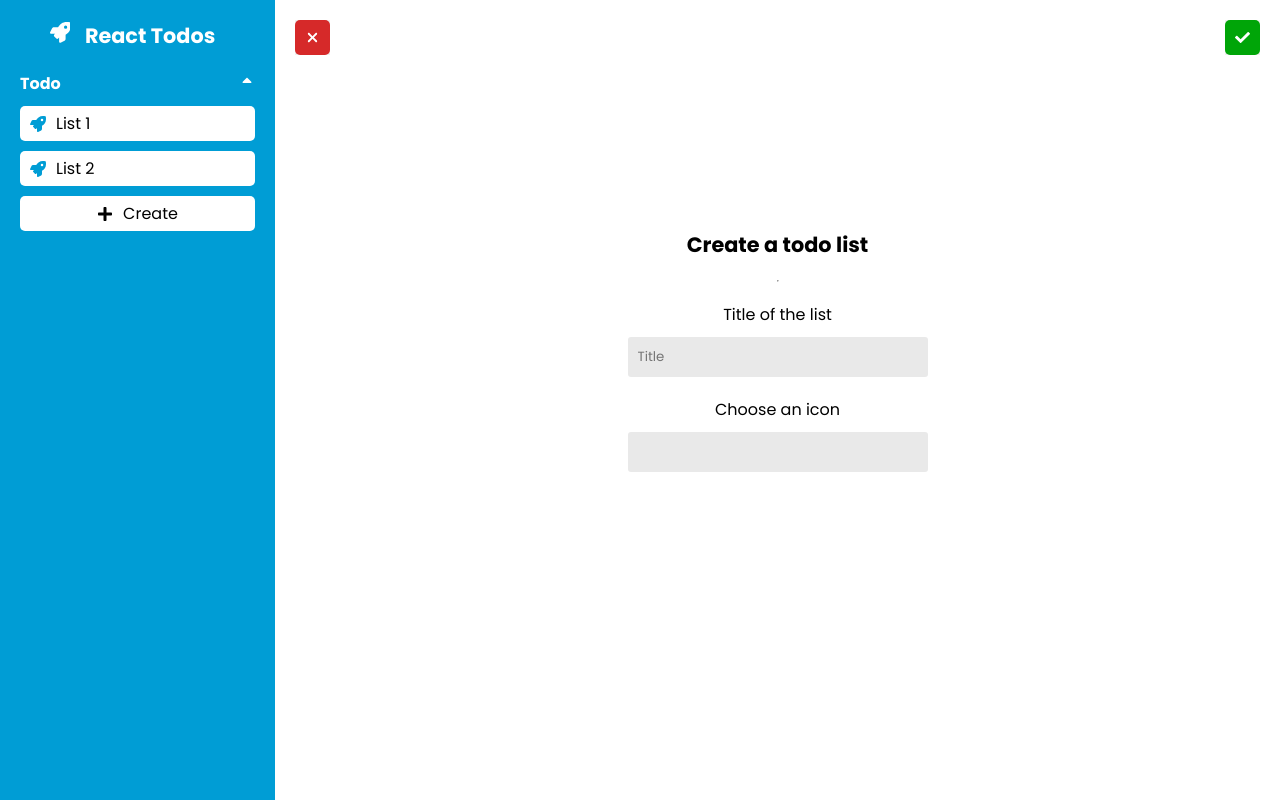
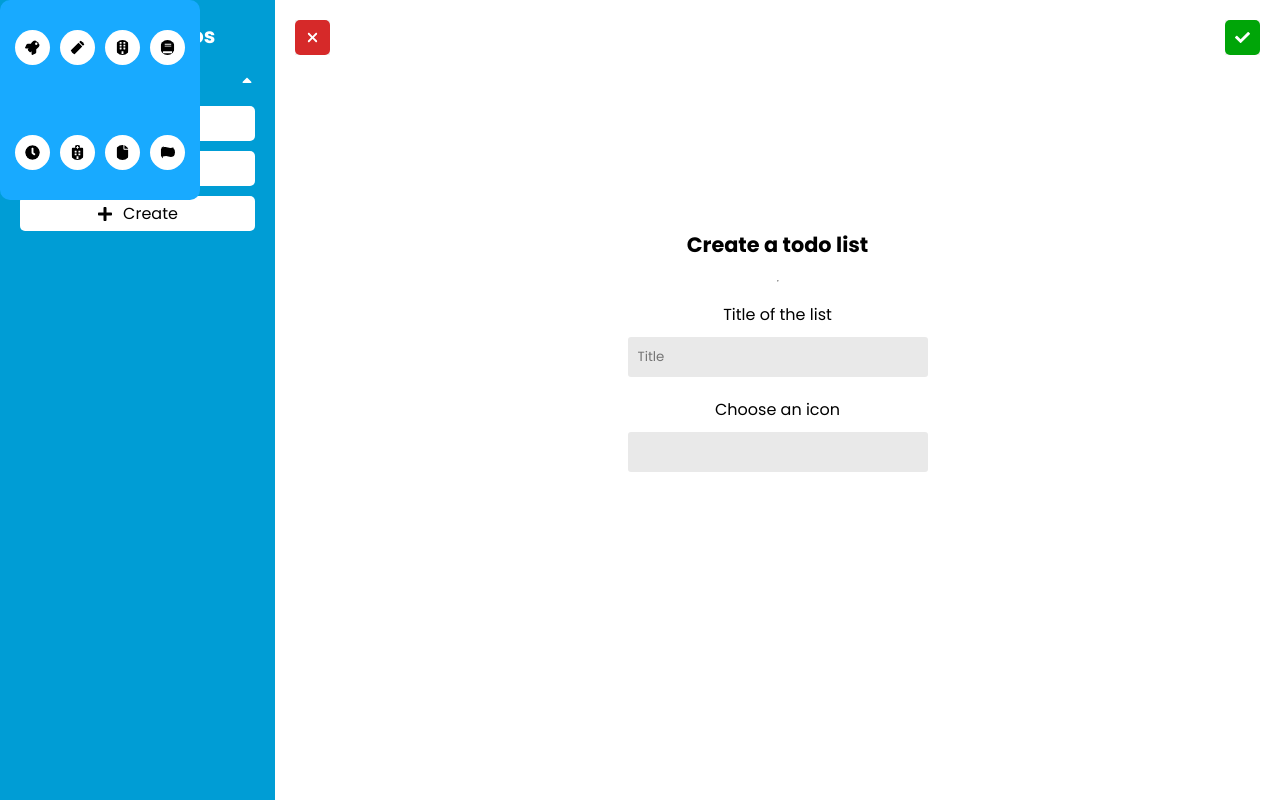
Before and after one commit to mafgit/react-todos, a React (Create React App) app: page /create-todo-list in a window 1280 px wide. Built offline with nearby package versions, Linux system fonts and the light colour scheme; the HTML template or start-up script is replaced by a standard one.

Commit message:
started icon picker

```diff
--- a/src/components/IconPicker.jsx
+++ b/src/components/IconPicker.jsx
@@ -1,5 +1,34 @@
-const IconPicker = ({ icon, setIcon }) => {
-  return <div className="icon-picker"></div>;
+import {
+  FaBook,
+  FaBuilding,
+  FaClock,
+  FaFile,
+  FaFlag,
+  FaHospital,
+  FaPen,
+  FaRocket,
+} from "react-icons/fa";
+import "../styles/IconPicker.css";
+
+const IconPicker = ({ setIcon }) => {
+  const icons = [
+    FaRocket,
+    FaPen,
+    FaBuilding,
+    FaBook,
+    FaClock,
+    FaHospital,
+    FaFile,
+    FaFlag,
+  ];
+
+  return (
+    <div className="icon-picker">
+      {icons.map((Icon, i) => (
+        <Icon onClick={() => setIcon(i)} />
+      ))}
+    </div>
+  );
 };
 
 export default IconPicker;
--- a/src/pages/CreateTodoList.jsx
+++ b/src/pages/CreateTodoList.jsx
@@ -4,6 +4,7 @@ import { useContext, useEffect, useState } from "react";
 import { MainContext } from "../App";
 import { FaCheck } from "react-icons/fa";
 import { FaX, FaXmark } from "react-icons/fa6";
+import IconPicker from "../components/IconPicker";
 
 const CreateTodoList = ({ edit }) => {
   const navigate = useNavigate();
@@ -25,6 +26,8 @@ const CreateTodoList = ({ edit }) => {
   }, [id]);
 
   return (
+    <>
+      <IconPicker setIcon={setIcon} />
       <form
         className="create-form main"
         onSubmit={(e) => {
@@ -99,6 +102,7 @@ const CreateTodoList = ({ edit }) => {
           </button>
         </div>
       </form>
+    </>
   );
 };
 
--- /dev/null
+++ b/src/styles/IconPicker.css
@@ -0,0 +1,23 @@
+.icon-picker {
+  width: 200px;
+  height: 200px;
+  background-color: #18aaff;
+  border-radius: 10px;
+  position: absolute;
+  display: flex;
+  flex-wrap: wrap;
+  justify-content: center;
+  align-items: center;
+  gap: 10px;
+  /* left: calc(50% - 100px); */
+  /* top: calc(50% - 100px); */
+  z-index: 2;
+}
+
+.icon-picker * {
+  background-color: #fff;
+  padding: 10px;
+  border-radius: 50px;
+  font-size: 35px;
+  cursor: pointer;
+}
```
Lines whose indentation alone changed are shown as unchanged.
